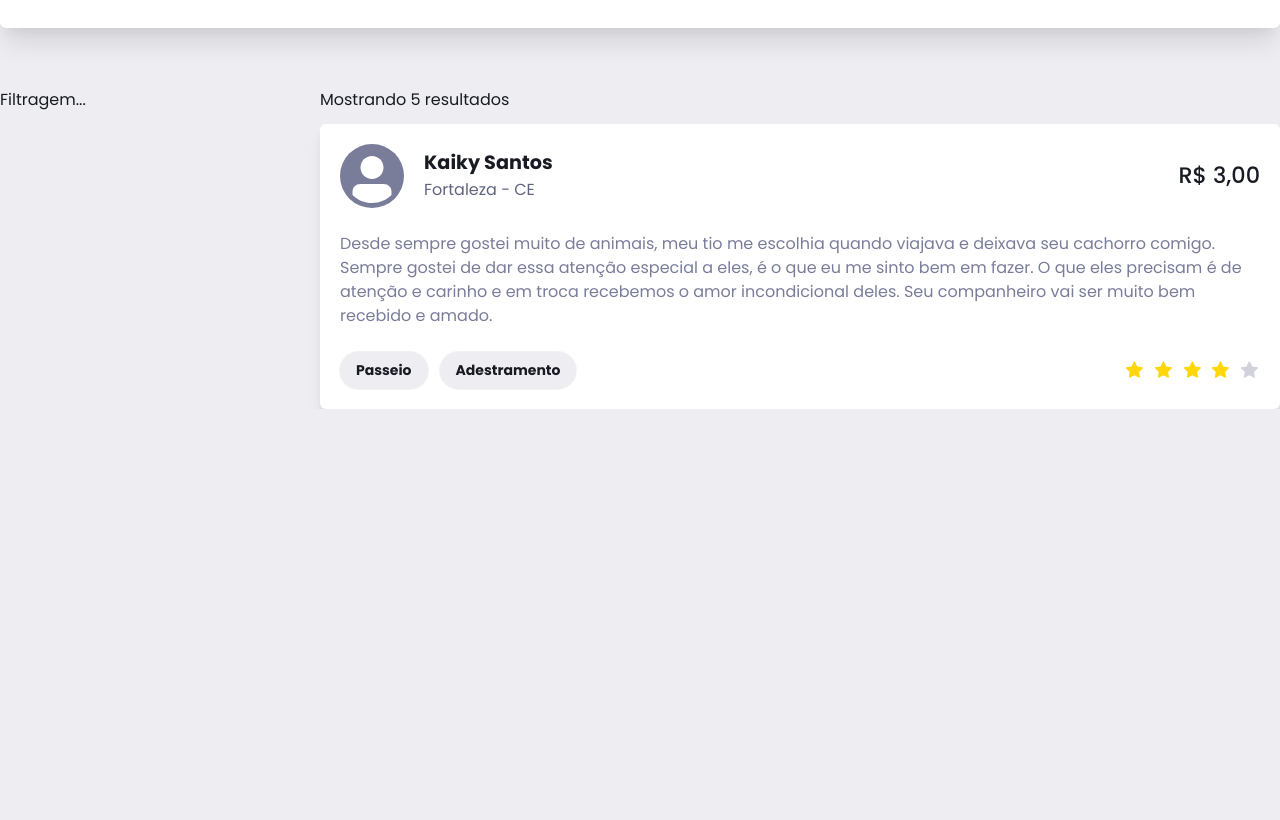
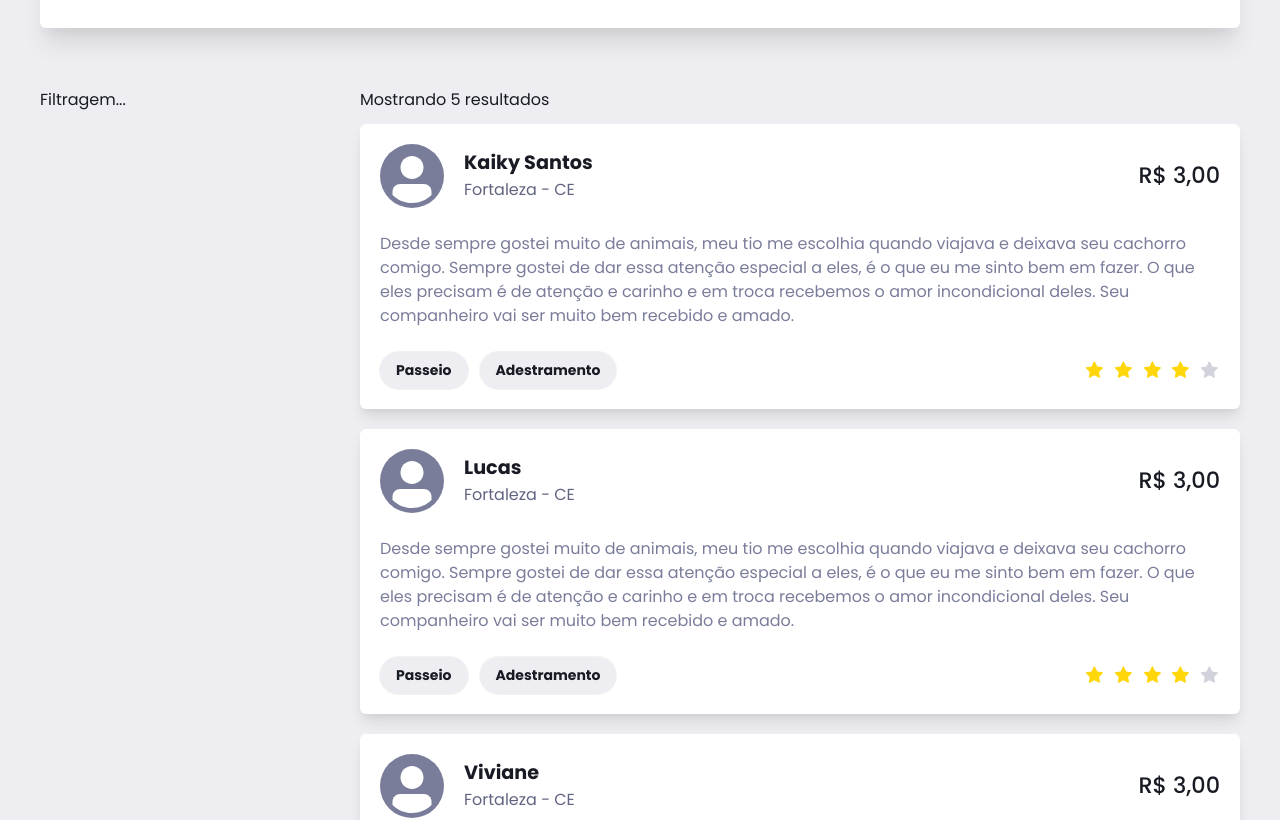
Before and after one commit to lucasferreiraz/petsitter, a React (Create React App) app in the folder frontend/: page / in a window 1280 px wide. Shown: the part 428-1248 px from the top of the page. Before the commit the page ends 837 px from the top, so only its background shows below. Built offline with nearby package versions, Linux system fonts and the light colour scheme.

Commit message:
fix: some details

```diff
--- a/frontend/src/components/Header/index.tsx
+++ b/frontend/src/components/Header/index.tsx
@@ -7,6 +7,7 @@ export function Header() {
     <Box
       as="header"
       bg="linear-gradient(to right, #f7971e, #f9bc22)"
+      px="10"
     >
       <Flex
         w="100%"
--- a/frontend/src/components/Rating/index.tsx
+++ b/frontend/src/components/Rating/index.tsx
@@ -9,11 +9,11 @@ interface RatingProps {
 export function Rating({ rating }: RatingProps) {
   return (
     <HStack>
-      <Icon fontSize="1.3rem" as={AiFillStar} color={rating > 1 ? "#ffd60a" : "gray.100"} />
-      <Icon fontSize="1.3rem" as={AiFillStar} color={rating > 2 ? "#ffd60a" : "gray.100"} />
-      <Icon fontSize="1.3rem" as={AiFillStar} color={rating > 3 ? "#ffd60a" : "gray.100"} />
-      <Icon fontSize="1.3rem" as={AiFillStar} color={rating > 4 ? "#ffd60a" : "gray.100"} />
-      <Icon fontSize="1.3rem" as={AiFillStar} color={rating > 5 ? "#ffd60a" : "gray.100"} />
+      <Icon fontSize="1.3rem" as={AiFillStar} color={rating >= 1 ? "#ffd60a" : "gray.100"} />
+      <Icon fontSize="1.3rem" as={AiFillStar} color={rating >= 2 ? "#ffd60a" : "gray.100"} />
+      <Icon fontSize="1.3rem" as={AiFillStar} color={rating >= 3 ? "#ffd60a" : "gray.100"} />
+      <Icon fontSize="1.3rem" as={AiFillStar} color={rating >= 4 ? "#ffd60a" : "gray.100"} />
+      <Icon fontSize="1.3rem" as={AiFillStar} color={rating >= 5 ? "#ffd60a" : "gray.100"} />
     </HStack>
   );
 }
--- a/frontend/src/components/SitterCard/index.tsx
+++ b/frontend/src/components/SitterCard/index.tsx
@@ -40,6 +40,11 @@ export function SitterCard(props: SitterCardProps) {
       borderRadius="md"
       bg="white"
       boxShadow="lg"
+      cursor="pointer"
+      transition="transform 0.2s"
+      _hover={{
+        transform: "translateY(-5px)",
+      }}
     >
       <Flex
         align="center"
--- a/frontend/src/mock/sitters.ts
+++ b/frontend/src/mock/sitters.ts
@@ -17,5 +17,32 @@ export const sittersData: SittersDataProps[] = [
     description: 'Desde sempre gostei muito de animais, meu tio me escolhia quando viajava e deixava seu cachorro comigo. Sempre gostei de dar essa atenção especial a eles, é o que eu me sinto bem em fazer. O que eles precisam é de atenção e carinho e em troca recebemos o amor incondicional deles. Seu companheiro vai ser muito bem recebido e amado.',
     tags: ['Passeio', 'Adestramento'],
     rating: 4.5,
+  },
+  {
+    id: 2,
+    name: 'Lucas',
+    address: 'Fortaleza - CE',
+    price: 'R$ 3,00',
+    description: 'Desde sempre gostei muito de animais, meu tio me escolhia quando viajava e deixava seu cachorro comigo. Sempre gostei de dar essa atenção especial a eles, é o que eu me sinto bem em fazer. O que eles precisam é de atenção e carinho e em troca recebemos o amor incondicional deles. Seu companheiro vai ser muito bem recebido e amado.',
+    tags: ['Passeio', 'Adestramento'],
+    rating: 4.5,
+  },
+  {
+    id: 3,
+    name: 'Viviane',
+    address: 'Fortaleza - CE',
+    price: 'R$ 3,00',
+    description: 'Desde sempre gostei muito de animais, meu tio me escolhia quando viajava e deixava seu cachorro comigo. Sempre gostei de dar essa atenção especial a eles, é o que eu me sinto bem em fazer. O que eles precisam é de atenção e carinho e em troca recebemos o amor incondicional deles. Seu companheiro vai ser muito bem recebido e amado.',
+    tags: ['Passeio', 'Adestramento'],
+    rating: 1,
+  },
+  {
+    id: 4,
+    name: 'Guilherme',
+    address: 'Fortaleza - CE',
+    price: 'R$ 3,00',
+    description: 'Desde sempre gostei muito de animais, meu tio me escolhia quando viajava e deixava seu cachorro comigo. Sempre gostei de dar essa atenção especial a eles, é o que eu me sinto bem em fazer. O que eles precisam é de atenção e carinho e em troca recebemos o amor incondicional deles. Seu companheiro vai ser muito bem recebido e amado.',
+    tags: ['Passeio', 'Adestramento'],
+    rating: 4.5,
   }
 ];
--- a/frontend/src/pages/Home/index.tsx
+++ b/frontend/src/pages/Home/index.tsx
@@ -1,5 +1,5 @@
 import { useEffect, useState } from "react";
-import { Box, Flex, Text } from "@chakra-ui/react";
+import { Box, Flex, Text, VStack } from "@chakra-ui/react";
 
 import { Header } from "../../components/Header";
 import { SitterCard } from "../../components/SitterCard";
@@ -21,6 +21,7 @@ export function Home() {
         w="100%"
         maxWidth={1480}
         mx="auto"
+        px="10"
       >
         <Flex
           bg="white"
@@ -44,10 +45,11 @@ export function Home() {
           <Box
             flex="1"
           >
-            <Flex
-              direction="column"
+            <Text mb="3">Mostrando 5 resultados</Text>
+            <VStack
+              align="flex-start"
+              spacing="5"
             >
-              <Text mb="3">Mostrando 5 resultados</Text>
               {sitters.map(sitter => (
                 <SitterCard
                   key={sitter.name}
@@ -59,7 +61,7 @@ export function Home() {
                   tags={sitter.tags}
                 />
               ))}
-            </Flex>
+            </VStack>
           </Box>
         </Flex>
       </Box>
```
